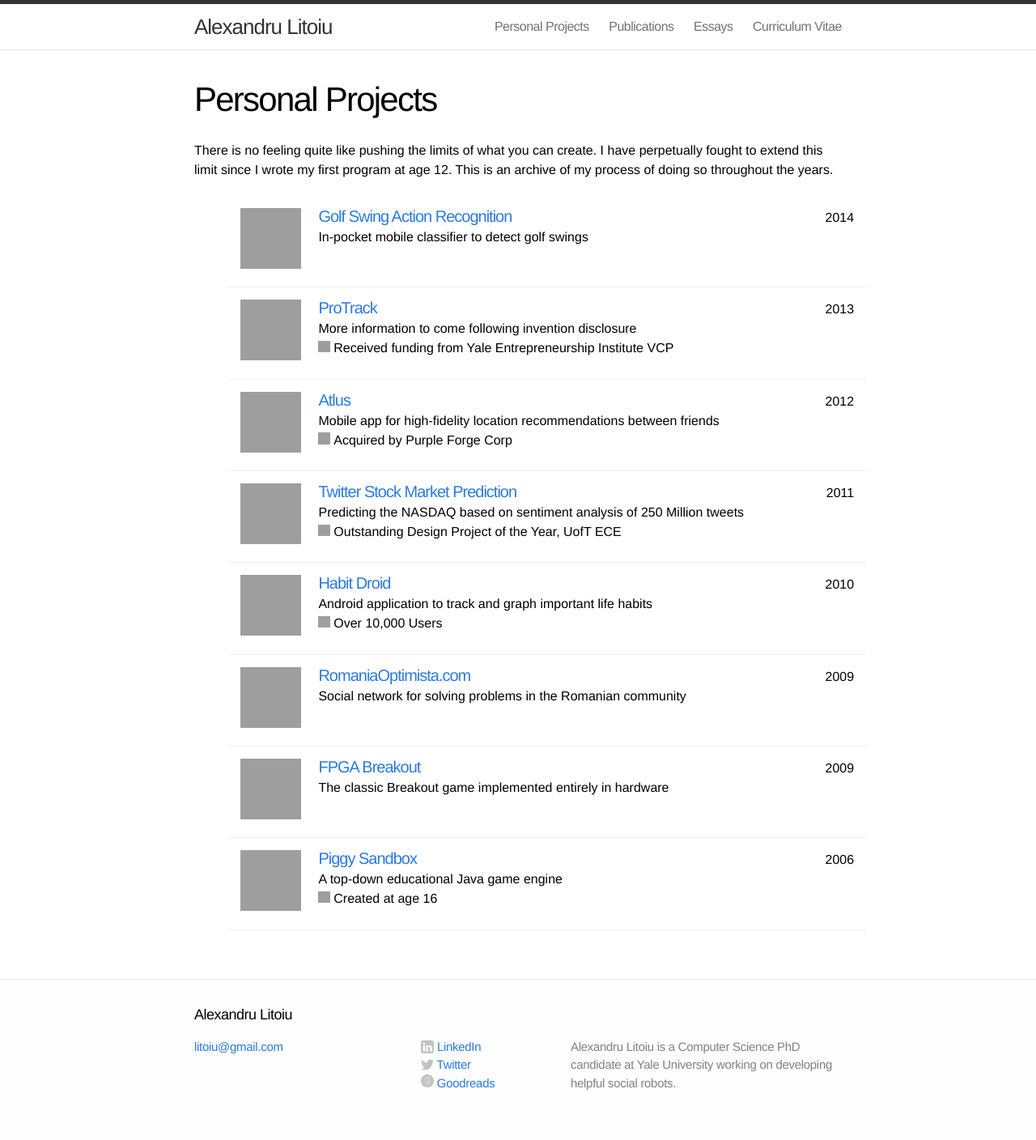
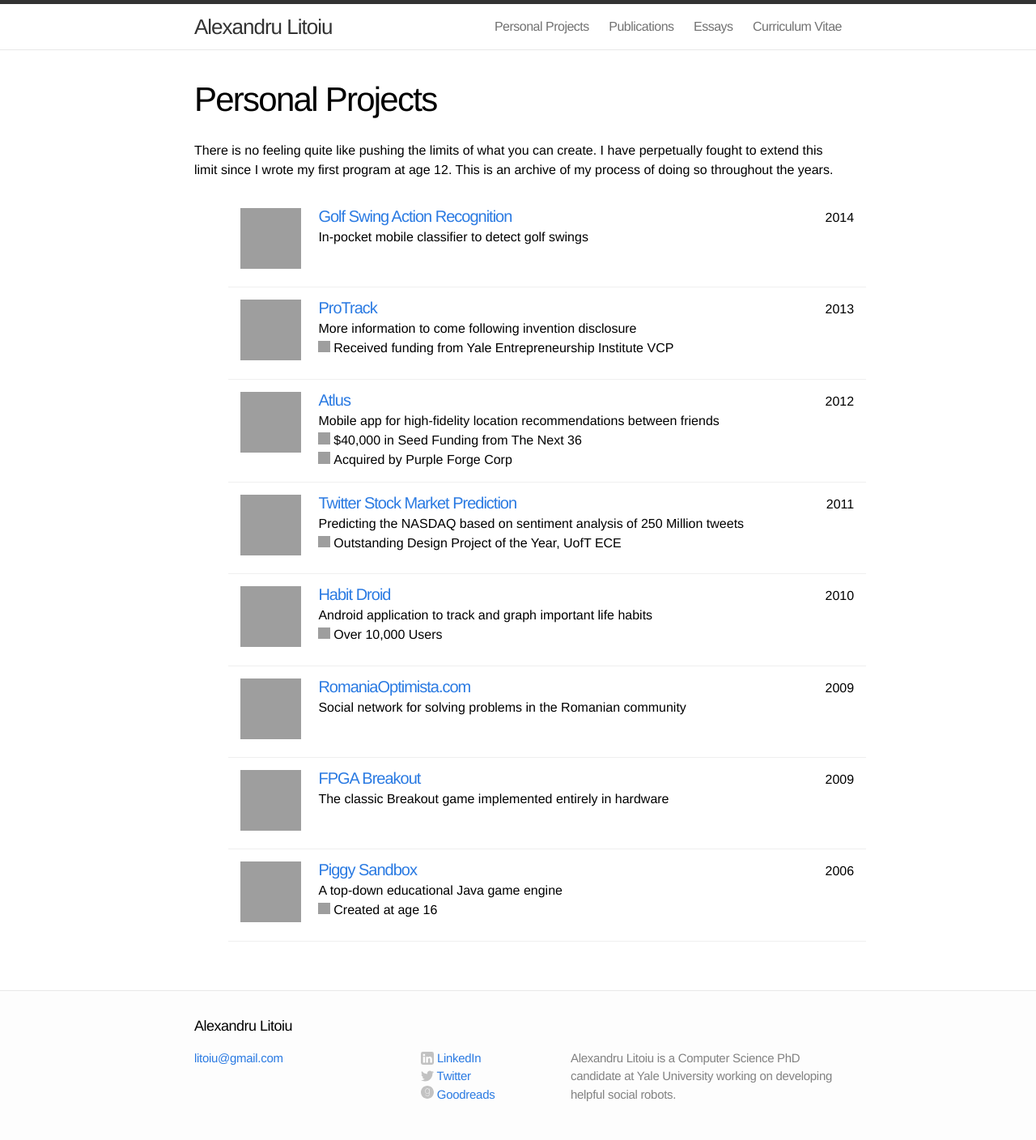
Before and after one commit to alitoiu/alitoiu.github.io, a Jekyll site: the page built from personal_projects.md, in a window 1280 px wide. Shown: the whole page at 81% size. Built offline with Jekyll 4.4.1, drawn with Linux system fonts in a browser that asks for light colours; grey boxes are pictures that could not be loaded.

Commit message:
Added accolades 2 and 3 to personal projects layout:

```diff
--- a/_projects/2012-Atlus.markdown
+++ b/_projects/2012-Atlus.markdown
@@ -1,7 +1,8 @@
 ---
 layout: project
 title:  "Atlus"
-accolade1: "Acquired by Purple Forge Corp"
+accolade1: "$40,000 in Seed Funding from The Next 36"
+accolade2: "Acquired by Purple Forge Corp"
 thumbnail_rel_path: "Personal_Projects/Atlus/thumbnail.png"
 description: "Mobile app for high-fidelity location recommendations between friends"
 date:   2012-01-01 12:00:00
--- a/personal_projects.md
+++ b/personal_projects.md
@@ -44,6 +44,18 @@
 				<p>{{ project.accolade1 }}</p>
 			</span>
 			{% endif %}
+			{% if project.accolade2 %}
+			<span class="accolade">
+				<img src="{{site.dropbox_url}}Layout/check_green.png"/>
+				<p>{{ project.accolade2 }}</p>
+			</span>
+			{% endif %}
+			{% if project.accolade3 %}
+			<span class="accolade">
+				<img src="{{site.dropbox_url}}Layout/check_green.png"/>
+				<p>{{ project.accolade2 }}</p>
+			</span>
+			{% endif %}
 
 		</div>
 	</div>
```
